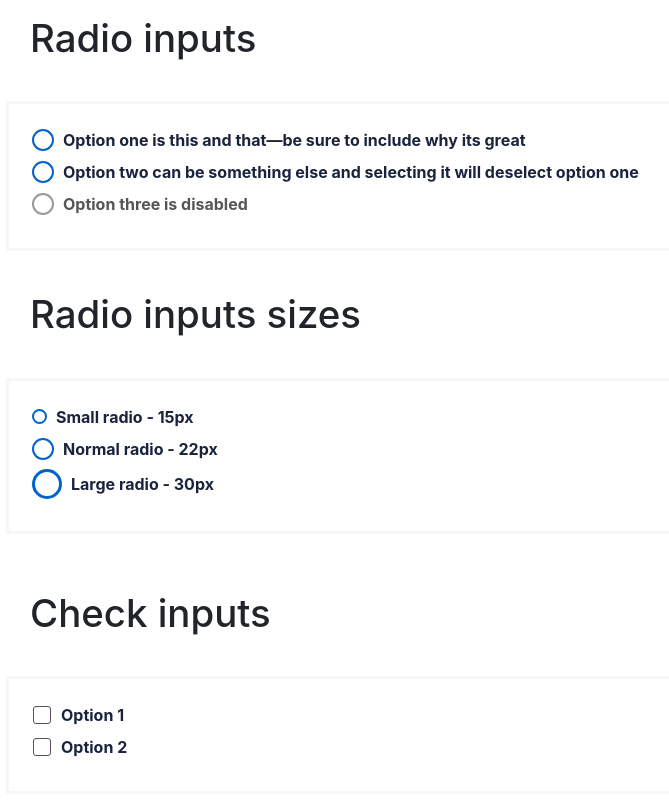
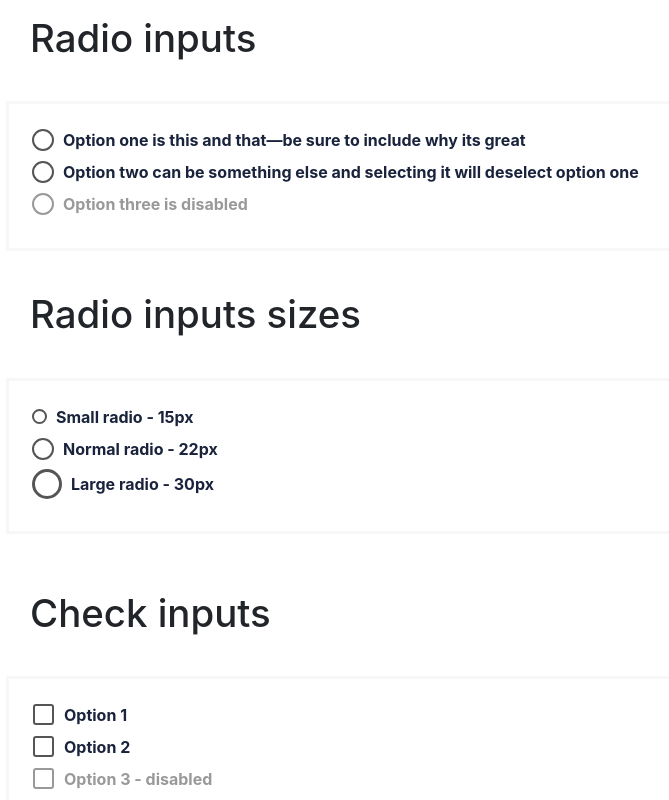
Before and after one commit to geraldani/react-marketplace, a React (Create React App) app: page / in a window 1280 px wide. Shown: the part 2220-3020 px from the top of the page, without its empty margins (30-699 px from the left). Built offline with nearby package versions, Linux system fonts and the light colour scheme.

Commit message:
check and radio inputs done

```diff
--- a/src/components/check/CheckButton.js
+++ b/src/components/check/CheckButton.js
@@ -16,10 +16,11 @@ export const CheckButtonSimple = (props) => {
 }
 
 const CheckButton = (props) => {
+  const commonProps = {sm: props.sm, lg: props.lg}
   return (
-    <StyledLabel>
-      <StyledInput type="checkbox" name={props.name} onChange={props.onChange} />
-      <StyledIconContainer>
+    <StyledLabel disabled={props.disabled}>
+      <StyledInput type="checkbox" name={props.name} onChange={props.onChange} disabled={props.disabled} />
+      <StyledIconContainer {...commonProps}>
         <CheckIcon />
       </StyledIconContainer>
       {props.label}
@@ -30,7 +31,10 @@ const CheckButton = (props) => {
 CheckButton.propTypes = {
   name: PropTypes.string.isRequired,
   label: PropTypes.string.isRequired,
-  onChange: PropTypes.func
+  onChange: PropTypes.func,
+  disabled: PropTypes.bool,
+  lg: PropTypes.bool,
+  sm: PropTypes.bool
 }
 
 export default CheckButton
--- a/src/components/check/stylesCheckButton.js
+++ b/src/components/check/stylesCheckButton.js
@@ -1,30 +1,46 @@
-import styled, { keyframes } from 'styled-components'
+import styled, { keyframes , css} from 'styled-components'
 import { $color } from '../../styles/GlobalVariables'
 
+const size_sm = 15
+const size_md = 21
+const size_lg = 28
+const border_width = 2
+const padding_check_sm = 2
+const padding_check_md = 3
+const padding_check_lg = 4
 
 const wave = keyframes`
   50% { transform: scale(0.9); }
 `
+const checkSize = (sizeSquare, checkSize) =>  css`
+  top: ${-border_width + checkSize}px;
+  left: ${-border_width + checkSize}px;
+  width: ${sizeSquare - (checkSize*2)}px;
+  height: ${sizeSquare - (checkSize*2)}px;
+`
+
+const squareSize = (size) =>  css`
+    width: ${size}px;
+    height: ${size}px;
+`
 
 const StyledIconContainer = styled.span`
-  display: inline-block;
-  vertical-align: middle;
-  transform: translate3d(0, 0, 0);
-  margin-right: 10px;
-  &:nth-child(2) {
+    ${squareSize(size_md)};
+    ${props => props.sm && squareSize(size_sm)};
+    ${props => props.lg && squareSize(size_lg)};
+    display: inline-block;
+    vertical-align: middle;
+    margin-right: 10px;
     position: relative;
-    width: 18px;
-    height: 18px;
     border-radius: 3px;
     transform: scale(1);
-    vertical-align: middle;
-    border: 1px solid ${$color.gray};
+    border: ${border_width}px solid ${$color.gray};
     transition: all 0.2s ease;
-    padding-left: 8px;
-    svg {
+    svg {//check
       position: absolute;
-      top: 3px;
-      left: 2px;
+      ${checkSize(size_md,padding_check_md)};
+      ${props => props.sm && checkSize(size_sm, padding_check_sm)}
+      ${props => props.lg && checkSize(size_lg, padding_check_lg)}
       fill: none;
       stroke: ${$color.white};
       stroke-width: 2;
@@ -36,20 +52,20 @@ const StyledIconContainer = styled.span`
       transition-delay: 0.1s;
       transform: translate3d(0, 0, 0);
     }
-    &:before{
+    &:before{//bola de efecto
       content: '';
-      width: 18px;
-      height: 18px;
+      ${squareSize(size_md)};
+      ${props => props.sm && squareSize(size_sm)};
+      ${props => props.lg && squareSize(size_lg)};
       background: ${$color.primary};
       display: block;
       position: absolute;
-      top:-1px;
-      left: -1px;
+      top: ${-border_width}px;
+      left: ${-border_width}px;
       transform: scale(0);
       opacity: 1;
       border-radius: 50%;
     }
-  }
 `
 
 const StyledLabel = styled.label`
@@ -63,9 +79,11 @@ const StyledLabel = styled.label`
   display: inline-flex;
   align-items: center;
   transition: all 200ms linear;
+  ${props => props.disabled && css`color: ${$color.disabledText}`};
    &:hover{
     color: ${$color.gray};
-    ${StyledIconContainer}:nth-child(2) {
+    ${props => props.disabled && css`color: ${$color.disabledText}; cursor: initial`};
+    ${StyledIconContainer} {
       border-color: ${$color.primary};
     }
   }
@@ -73,7 +91,7 @@ const StyledLabel = styled.label`
 
 const StyledInput = styled.input`
   display: none;
-  &:checked + ${StyledIconContainer}:nth-child(2) {
+  &:checked + ${StyledIconContainer}{
     background: ${$color.primary};
     border-color: ${$color.primary};
     animation: ${wave} 0.4s ease;
@@ -86,6 +104,12 @@ const StyledInput = styled.input`
       transition: all 0.6s ease;
     }
   }
+  &[disabled]+${StyledIconContainer}{
+    border-color: ${$color.grayLight};
+    &:hover{
+      cursor: initial;
+    }
+  }
 `
 
 export { StyledIconContainer, StyledInput, StyledLabel }
--- a/src/components/radio/styles.js
+++ b/src/components/radio/styles.js
@@ -8,17 +8,6 @@ const circle_lg = 16
 const border_sm = 2
 const border_md = 2
 const border_lg = 3
-
-const StyledLabel = styled.label`
-  position: relative;
-  margin-bottom: .5rem;
-  color: ${$color.text};
-  ${({ disabled }) => disabled && css`color: ${$color.gray}`};
-  font-weight: bold;
-  display: inline-flex;
-  align-items: center;
-  //flex-direction: column;
-`
 
 const radio_size = (size) => css`
   height: ${size}px;
@@ -31,7 +20,7 @@ const StyledCircleIcon = styled.span`
   left: -14px;
   margin-right: -5px;
   cursor: pointer;
-  border: solid 2px ${$color.primary};
+  border: solid 2px ${$color.gray};
   ${radio_size($radio_check_size.md, border_md)};
   ${props => props['size-sm'] && radio_size($radio_check_size.sm, border_sm)}
   ${props => props['size-lg'] && css`
@@ -40,7 +29,7 @@ const StyledCircleIcon = styled.span`
     `}
   border-radius: ${$border_radius.circle};
   &:after{
-    display: none;
+    transform: scale(0);
     content: '';
     position: absolute;
     ${radio_size(circle_md)};
@@ -53,6 +42,7 @@ const StyledCircleIcon = styled.span`
     margin: auto;
     border-radius: ${$border_radius.circle};
     background-color: ${$color.primary};
+    transition: all 150ms;
   }
 `
 
@@ -60,12 +50,39 @@ const StyledRadio = styled.input`
   cursor: pointer;
   opacity: 0;
   height: 0;
-  &:checked+${StyledCircleIcon}:after{
-    display: block;
+  &:checked+${StyledCircleIcon}{
+    border-color: ${$color.primary};
+    &:after{
+      transform: scale(1);
+    }
   }
   &[disabled]+${StyledCircleIcon}{
     border-color: ${$color.grayLight};
   }
 `
 
+const StyledLabel = styled.label`
+  position: relative;
+  margin-bottom: .5rem;
+  color: ${$color.text};
+  font-weight: bold;
+  display: inline-flex;
+  align-items: center;
+  cursor: pointer;
+  ${({ disabled }) => disabled && css` color: ${$color.disabledText}`};
+  &:hover{
+    color: ${$color.gray};
+    ${ props  => props.disabled && css`//cursor on disable radio
+      cursor: initial;
+      color: ${$color.disabledText}
+    `};
+    ${StyledCircleIcon}{
+      border-color: ${$color.primary};
+    }
+    ${StyledRadio}[disabled]+${StyledCircleIcon}{//el borde del color cuando esta desabilitado
+      border-color: ${$color.disabledText};
+    }
+  }
+`
+
 export { StyledRadio, StyledCircleIcon, StyledLabel }
--- a/src/styles/GlobalVariables.js
+++ b/src/styles/GlobalVariables.js
@@ -9,6 +9,8 @@ const $color = {
   grayDark: '#444444',
   gray: '#555555',
   grayLight: '#999999',
+  disabledText: '#999',
+  disabledBackground: '#555',
   grayLighter: '#CCCCCC',
   grayLightest: '#ddd',
   grayXlightest: '#F8F8F8',
--- a/src/views/checkButton/Check.js
+++ b/src/views/checkButton/Check.js
@@ -12,6 +12,15 @@ const Check = () => {
             <StyledContainer className='d-flex flex-column align-items-start'>
               <CheckButton name='check1' label='Option 1' />
               <CheckButton name='check2' label='Option 2' />
+              <CheckButton name='check3' label='Option 3 - disabled' disabled/>
+            </StyledContainer>
+          </div>
+          <div>
+            <Title>Check inputs sizes</Title>
+            <StyledContainer className='d-flex flex-column align-items-start'>
+              <CheckButton name='check1' label='Small check- 15px' sm />
+              <CheckButton name='check2' label='Normal check - 21px' />
+              <CheckButton name='check2' label='Large check - 28px' lg/>
             </StyledContainer>
           </div>
         </div>
```
